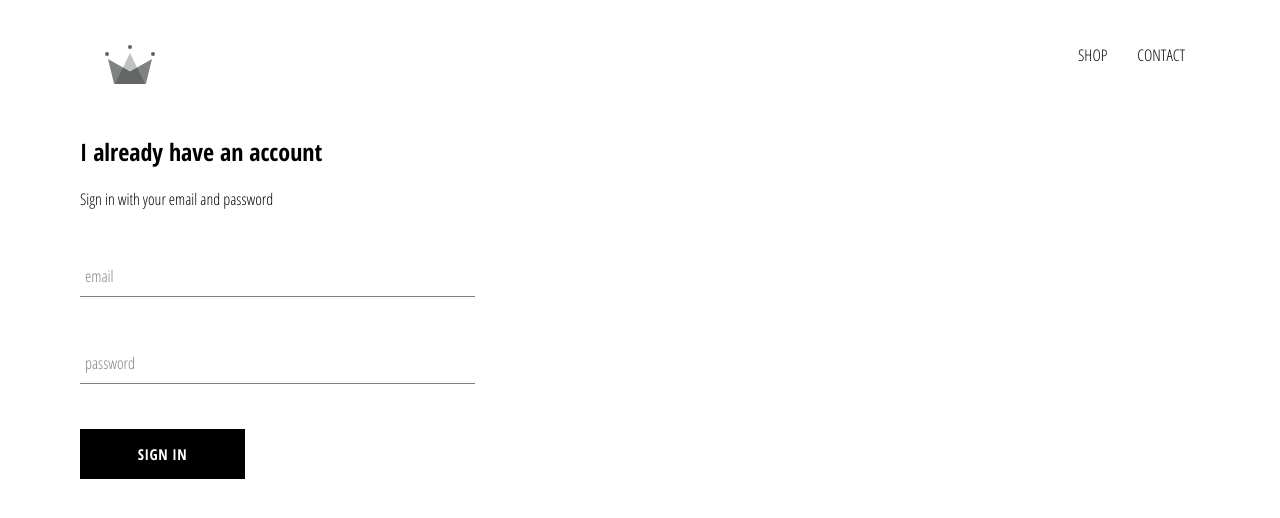
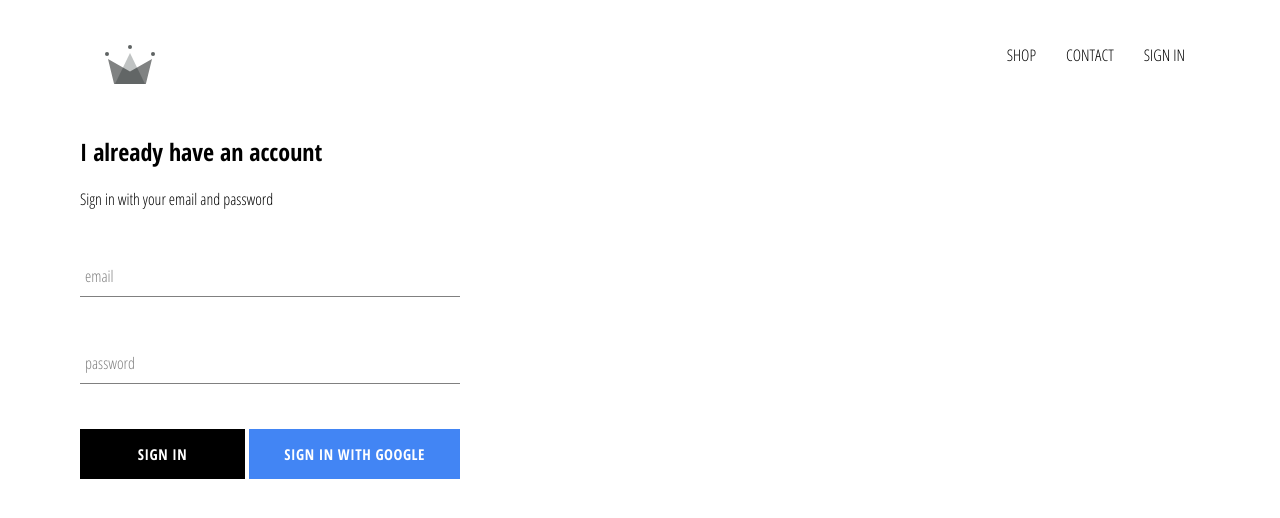
Before and after one commit to Danutzz8/crwn-clothing, a React (Create React App) app: page /signin in a window 1280 px wide. Shown: the top 518 px of the page. Built offline with nearby package versions, Linux system fonts and the light colour scheme; no server answers.

Commit message:
integrated firebase into aplication, created sign in page with sign in google

```diff
--- a/package.json
+++ b/package.json
@@ -6,6 +6,7 @@
     "@testing-library/jest-dom": "^5.11.4",
     "@testing-library/react": "^11.1.0",
     "@testing-library/user-event": "^12.1.10",
+    "firebase": "^8.2.4",
     "react": "^17.0.1",
     "react-dom": "^17.0.1",
     "react-router-dom": "^5.2.0",
--- a/src/App.css
+++ b/src/App.css
@@ -7,3 +7,7 @@ a {
   text-decoration: none;
   color: black;
 }
+
+* {
+  box-sizing: border-box;
+}
--- a/src/App.js
+++ b/src/App.js
@@ -6,15 +6,35 @@ import HomePage from './pages/homepage/homepage.component';
 import ShopPage from './components/shop/shop.component';
 import Header from './components/header/header.component';
 import SignInAndSignUpPage from './pages/sign-in-and-sign-up/sign-in-and-sign-up.component';
-
+import { auth } from './components/firebase/firebase.utils';
 
 import './App.css';
 
 class App extends React.Component {
+  constructor() {
+    super();
+
+    this.state = {
+      currentUser: null
+    }
+  }
+
+  componentDidMount() {
+    auth.onAuthStateChanged(user => {
+      this.setState({ currentUser: user});
+
+      console.log(user);
+    });
+  }
+
+  componentWillUnmount() {
+    this.unsubscribeFromAuth();
+  }
+
   render() {
     return (
       <div className='App'>
-        <Header />
+        <Header currentUser={this.state.currentUser} />
         <Switch>
           <Route exact path='/' component={HomePage} />
           <Route path='/shop' component={ShopPage} />
--- a/src/components/custom-button/custom-button.component.jsx
+++ b/src/components/custom-button/custom-button.component.jsx
@@ -2,8 +2,8 @@ import React from 'react';
 
 import './custom-button.styles.scss';
 
-const CustomButton = ({ children, ...otherProps }) => (
-    <button className='custom-button'{...otherProps}>
+const CustomButton = ({ children, isGoogleSignIn, ...otherProps }) => (
+    <button className={`${isGoogleSignIn ? 'google-sign-in' : ''} custom-button`}{...otherProps}>
         {children}
     </button>
 )
--- a/src/components/custom-button/custom-button.styles.scss
+++ b/src/components/custom-button/custom-button.styles.scss
@@ -19,4 +19,16 @@
       color: black;
       border: 1px solid black;
     }
+
+    &.google-sign-in {
+        background-color: #4285f4;
+        color: white;
+
+        &:hover {
+            background-color: #357ae8;
+            border: none;
+
+        }
+    }
+
   }
--- /dev/null
+++ b/src/components/firebase/firebase.utils.js
@@ -0,0 +1,24 @@
+import firebase from 'firebase/app';
+import 'firebase/firestore';
+import 'firebase/auth';
+
+const config = {
+    apiKey: "AIzaSyDrCFtcvGct5-oxLlx4f8s42hMAHjRaTJ4",
+    authDomain: "crown-db-b33d6.firebaseapp.com",
+    projectId: "crown-db-b33d6",
+    storageBucket: "crown-db-b33d6.appspot.com",
+    messagingSenderId: "511235884669",
+    appId: "1:511235884669:web:faa609676b59e69b311314",
+    measurementId: "G-MRM4L68JVB"
+  };
+
+  firebase.initializeApp(config);
+
+  export const auth = firebase.auth();
+  export const firestore = firebase.firestore();
+
+  const provider = new firebase.auth.GoogleAuthProvider();
+  provider.setCustomParameters({ prompt : 'select_account' });
+  export const signInWithGoogle = () => auth.signInWithPopup(provider);
+
+  export default firebase;
--- a/src/components/header/header.component.jsx
+++ b/src/components/header/header.component.jsx
@@ -1,11 +1,13 @@
 import React from 'react';
 import { Link } from 'react-router-dom';
+
+import { auth } from '../firebase/firebase.utils';
 
 import {ReactComponent as Logo} from '../../assets/crown.svg';
 
 import './header.styles.scss';
 
-const Header = () => (
+const Header = ({ currentUser }) => (
     <div className='header'>
       <Link className='logo-container' to='/'>
         <Logo className='logo' />
@@ -17,6 +19,15 @@ const Header = () => (
         <Link className='option' to='/shop'>
           CONTACT
         </Link>
+        {currentUser ? (
+            <div className='option' onClick={() => auth.signOut()}>
+            SIGN OUT
+            </div>
+        ) : (
+            <Link className='option' to='/signin'>
+            SIGN IN
+            </Link>
+        )}
       </div>
     </div>
   );
--- a/src/components/header/header.styles.scss
+++ b/src/components/header/header.styles.scss
@@ -20,6 +20,7 @@
 
       .option {
         padding: 10px 15px;
+        cursor: pointer;
       }
     }
   }
--- a/src/components/sign-in/sign-in.component.jsx
+++ b/src/components/sign-in/sign-in.component.jsx
@@ -2,6 +2,8 @@ import React from 'react';
 
 import FormInput from '../form-input/form-input.component';
 import CustomButton from '../custom-button/custom-button.component';
+
+import { signInWithGoogle } from '../../components/firebase/firebase.utils';
 
 import './sign-in.styles.scss';
 
@@ -51,8 +53,13 @@ class SignIn extends React.Component{
                     label='password'
                     required
                     />
-                    <CustomButton type='submit'> Sign In</CustomButton>
-                    </form>
+                    <div className= 'buttons'>
+                        <CustomButton type='submit'> Sign In</CustomButton>
+                        <CustomButton onClick={signInWithGoogle} isGoogleSignIn >
+                        Sign in with Google
+                        </CustomButton>
+                    </div>
+                </form>
             </div>
         )
     }
```
Also changed, not shown: 2 other files (tests, documents, lock files or other folders).
